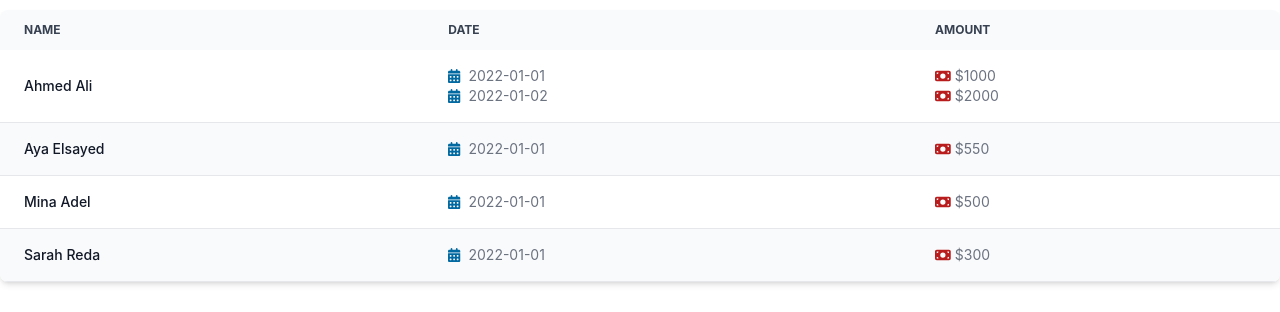
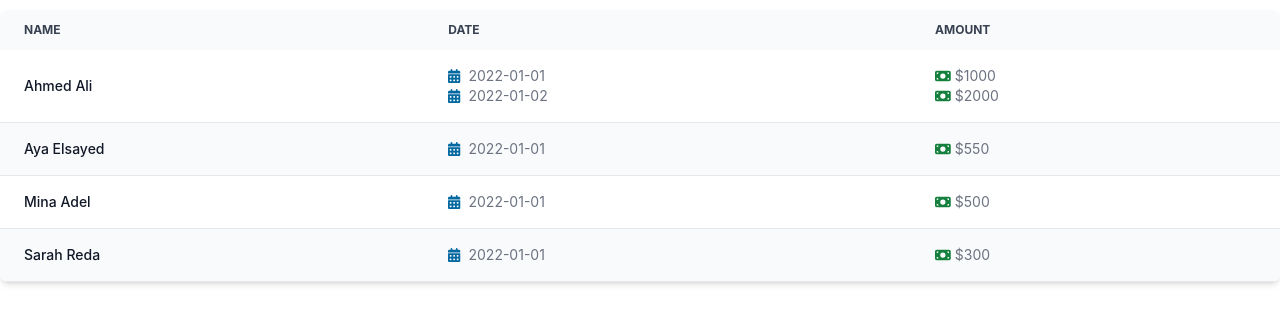
Before and after one commit to mohamed23231/RouteTask, a React (Create React App) app: page / in a window 1280 px wide. Shown: the part 250-562 px from the top of the page. Built offline with nearby package versions, Linux system fonts and the light colour scheme.

Commit message:
edited some style

```diff
--- a/src/components/CustomerTable.jsx
+++ b/src/components/CustomerTable.jsx
@@ -54,7 +54,7 @@ const CustomerTable = ({ customers, transactions, setSelectedCustomer }) => {
                     <div key={transaction.id}>
                       <FontAwesomeIcon
                         icon={faMoneyBill}
-                        className="mr-1 text-red-700"
+                        className="mr-1 text-green-700"
                       />
                       ${transaction.amount}
                     </div>
```
